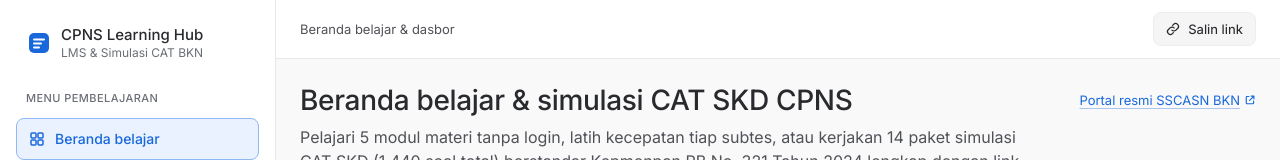
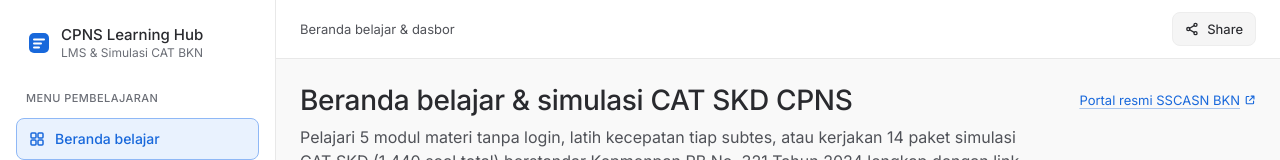
Before and after one commit to mimambas/cpns, a React (Vite) app: page / in a window 1280 px wide. Shown: the top 160 px of the page. Built offline with nearby package versions, Linux system fonts and the light colour scheme.

Commit message:
ui: replace salin link buttons with share button

```diff
--- a/src/App.tsx
+++ b/src/App.tsx
@@ -766,8 +766,8 @@ export const App: React.FC = () => {
             <ShareLinkButton
               path={currentPath}
               shareTitle={pageTitle}
-              label="Salin link"
-              copiedLabel="Link disalin"
+              label="Share"
+              copiedLabel="Link tersalin"
               compact
             />
           </div>
--- a/src/components/ExamSetupView.tsx
+++ b/src/components/ExamSetupView.tsx
@@ -210,10 +210,9 @@ export const ExamSetupView: React.FC<ExamSetupViewProps> = ({
                 path={packagePath}
                 shareTitle={`Simulasi CPNS: ${selectedPackage.title}`}
                 shareText={`Coba kerjakan ${selectedPackage.title} (${selectedPackage.questions.length} soal) di CPNS Learning Hub`}
-                label="Salin link paket"
-                copiedLabel="Link paket disalin"
+                label="Share paket"
+                copiedLabel="Link tersalin"
                 compact
-                showNativeShare
               />
             </div>
 
--- a/src/components/ResultView.tsx
+++ b/src/components/ResultView.tsx
@@ -277,9 +277,8 @@ export const ResultView: React.FC<ResultViewProps> = ({
           <ShareLinkButton
             path={buildExamHubPath(attempt.packageId)}
             shareTitle={`Coba paket soal: ${attempt.packageTitle}`}
-            label="Bagikan paket soal"
-            copiedLabel="Link paket disalin"
-            showNativeShare
+            label="Share paket"
+            copiedLabel="Link tersalin"
           />
           <a
             href={buildExamHubPath(attempt.packageId)}
--- a/src/components/ShareLinkButton.tsx
+++ b/src/components/ShareLinkButton.tsx
@@ -1,6 +1,6 @@
 import React, { useEffect, useRef, useState } from 'react';
-import { buildAbsoluteUrl, canUseNativeShare, copyUrlToClipboard } from '../utils/router';
-import { CheckCircleIcon, LinkIcon, ShareIcon } from './Icons';
+import { buildAbsoluteUrl, copyUrlToClipboard } from '../utils/router';
+import { CheckCircleIcon, ShareIcon } from './Icons';
 
 interface ShareLinkButtonProps {
   path: string;
@@ -9,7 +9,6 @@ interface ShareLinkButtonProps {
   label?: string;
   copiedLabel?: string;
   compact?: boolean;
-  showNativeShare?: boolean;
   className?: string;
 }
 
@@ -17,10 +16,9 @@ export const ShareLinkButton: React.FC<ShareLinkButtonProps> = ({
   path,
   shareTitle = 'CPNS Learning Hub',
   shareText,
-  label = 'Salin link',
-  copiedLabel = 'Tautan disalin',
+  label = 'Share',
+  copiedLabel = 'Link tersalin',
   compact = false,
-  showNativeShare = false,
   className = '',
 }) => {
   const [copied, setCopied] = useState(false);
@@ -46,63 +44,48 @@ export const ShareLinkButton: React.FC<ShareLinkButtonProps> = ({
     }, 2200);
   };
 
-  const handleCopy = async () => {
+  const handleShare = async () => {
+    const url = buildAbsoluteUrl(path);
+    const shareData: ShareData = {
+      title: shareTitle,
+      text: shareText ?? shareTitle,
+      url,
+    };
+
+    if (
+      typeof navigator !== 'undefined' &&
+      typeof navigator.share === 'function' &&
+      (!navigator.canShare || navigator.canShare(shareData))
+    ) {
+      try {
+        await navigator.share(shareData);
+        return;
+      } catch (err) {
+        if (err instanceof Error && err.name === 'AbortError') {
+          return;
+        }
+      }
+    }
+
     const ok = await copyUrlToClipboard(path);
     if (ok) {
       markCopied();
     }
   };
 
-  const handleNativeShare = async () => {
-    const url = buildAbsoluteUrl(path);
-    try {
-      await navigator.share({
-        title: shareTitle,
-        text: shareText ?? shareTitle,
-        url,
-      });
-    } catch (err) {
-      if (err instanceof Error && err.name === 'AbortError') {
-        return;
-      }
-      const ok = await copyUrlToClipboard(path);
-      if (ok) {
-        markCopied();
-      }
-    }
-  };
-
-  const nativeSupported = showNativeShare && canUseNativeShare();
-  const baseBtnClass = compact ? 'btn btn-compact' : 'btn';
-
   return (
-    <div className={`row-wrap ${className}`.trim()} style={{ gap: '6px' }}>
     <button
       type="button"
-        className={`${baseBtnClass} ${copied ? 'btn-selected' : ''}`}
+      className={`${compact ? 'btn btn-compact' : 'btn'} ${copied ? 'btn-selected' : ''} ${className}`.trim()}
       onClick={() => {
-          void handleCopy();
+        void handleShare();
       }}
+      aria-label={`Bagikan ${shareTitle}`}
       aria-live="polite"
-        title={`Salin tautan: ${path}`}
+      title={`Bagikan: ${path}`}
     >
-        {copied ? <CheckCircleIcon size={14} /> : <LinkIcon size={14} />}
+      {copied ? <CheckCircleIcon size={14} /> : <ShareIcon size={14} />}
       <span>{copied ? copiedLabel : label}</span>
     </button>
-
-      {nativeSupported && (
-        <button
-          type="button"
-          className={baseBtnClass}
-          onClick={() => {
-            void handleNativeShare();
-          }}
-          aria-label={`Bagikan ${shareTitle}`}
-        >
-          <ShareIcon size={14} />
-          <span>Bagikan</span>
-        </button>
-      )}
-    </div>
   );
 };
--- a/src/components/StudyView.tsx
+++ b/src/components/StudyView.tsx
@@ -262,10 +262,9 @@ export const StudyView: React.FC<StudyViewProps> = ({
                 path={buildStudyPath(activeMeta.id)}
                 shareTitle={`Kelas SKD CPNS: ${activeMeta.title}`}
                 shareText={`Pelajari ${activeMeta.title} di CPNS Learning Hub`}
-                label="Salin link kelas"
-                copiedLabel="Link kelas disalin"
+                label="Share kelas"
+                copiedLabel="Link tersalin"
                 compact
-                showNativeShare
               />
               <button
                 type="button"
--- a/src/utils/router.ts
+++ b/src/utils/router.ts
@@ -203,9 +203,3 @@ export async function copyUrlToClipboard(path: string): Promise<boolean> {
     return false;
   }
 }
-
-export function canUseNativeShare(): boolean {
-  if (typeof window === 'undefined' || typeof navigator === 'undefined') return false;
-  if (typeof navigator.share !== 'function') return false;
-  return Boolean(window.matchMedia?.('(pointer: coarse)').matches);
-}
```
Lines whose indentation alone changed are shown as unchanged.
